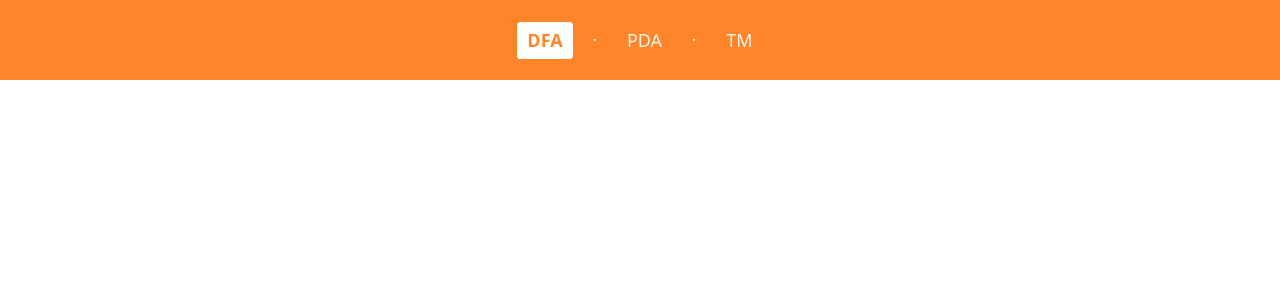
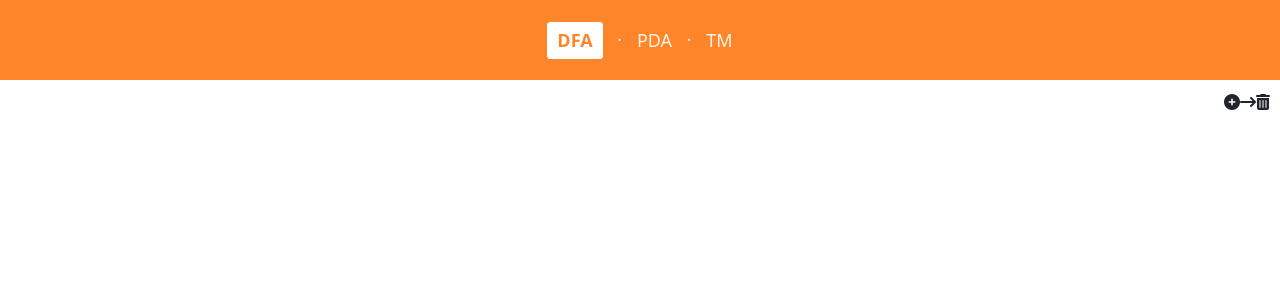
Before and after one commit to ErnestThePoet/Automata-Playground, a Next.js app: page /dfa in a window 1280 px wide. Shown: the top 300 px of the page. Built offline with nearby package versions, Linux system fonts and the light colour scheme.

Commit message:
before being refactored to better layout

```diff
--- /dev/null
+++ b/components/dfa/dfa-toolbar.js
@@ -0,0 +1,21 @@
+import react from "react";
+
+import styles from "styles/dfa/dfa-toolbar.module.scss";
+
+import classnames from "classnames";
+
+export default class DfaToolbar extends react.Component{
+    constructor(props) {
+        super(props);
+    }
+
+    render = () => (
+        <div className={classnames(this.props.className,styles.divToolbarWrapper)}>
+            <div>
+                <i className="fa-solid fa-circle-plus"></i>
+                <i className="fa-solid fa-arrow-right-long"></i>
+                <i className="fa-solid fa-trash-can"></i>
+            </div>
+        </div>
+    )
+}
--- a/package.json
+++ b/package.json
@@ -9,6 +9,7 @@
     "lint": "next lint"
   },
   "dependencies": {
+    "@fortawesome/fontawesome-free": "^6.1.1",
     "@reduxjs/toolkit": "^1.8.1",
     "bootstrap": "^5.1.3",
     "classnames": "^2.3.1",
--- a/pages/_app.js
+++ b/pages/_app.js
@@ -3,12 +3,14 @@ import { store } from "store/store";
 
 import { PAGE_INDEXES } from "store/router-actions";
 
-import LinkContainer from "components/LinkContainer";
+import LinkContainer from "components/link-container";
 
 import styles from "styles/app.module.scss";
 
 // global css must be added in _app.js
 import "bootstrap/dist/css/bootstrap.min.css";
+import "@fortawesome/fontawesome-free/css/fontawesome.min.css";
+import "@fortawesome/fontawesome-free/css/solid.min.css";
 
 import classnames from "classnames";
 
--- a/pages/dfa.js
+++ b/pages/dfa.js
@@ -1,17 +1,22 @@
 import react from "react";
 import Head from "next/head";
+
+import DfaToolbar from "components/dfa/dfa-toolbar";
+
+import styles from "styles/dfa.module.scss";
 
 export default class DfaPage extends react.Component {
     constructor(props) {
         super(props);
-
     }
 
     render = () => (
-        <div>
+        <div className={styles.divContentWrapper}>
             <Head>
                 <title>Automata Playground - DFA</title>
             </Head>
+
+            <DfaToolbar className={styles.dfaToolbar}/>
         </div>
     )
 }
--- a/styles/app.module.scss
+++ b/styles/app.module.scss
@@ -1,10 +1,10 @@
 @import "theme";
-
-$navbar-height:80px;
+@import "common";
+@import "layout-config";
 
 .divMainWrapper{
-    width: 100%;
-    height: 100%;
+    position: absolute;
+    @include full-parent-size;
 }
 
 .navNav{
--- /dev/null
+++ b/styles/common.scss
@@ -0,0 +1,11 @@
+@import "layout-config";
+
+@mixin full-parent-size{
+    width: 100%;
+    height: 100%;
+}
+
+@mixin full-content-area-size{
+    width:100vw;
+    height: calc(100vh - #{$navbar-height});
+}
--- /dev/null
+++ b/styles/dfa.module.scss
@@ -0,0 +1,12 @@
+@import "theme";
+@import "common";
+
+.divContentWrapper{
+    @include full-content-area-size;
+}
+
+.dfaToolbar{
+    position: fixed;
+    top: calc(#{$navbar-height} + 10px);
+    right: 10px;
+}
--- /dev/null
+++ b/styles/dfa/dfa-toolbar.module.scss
@@ -0,0 +1,6 @@
+@import "../theme";
+
+.divToolbarWrapper{
+    width: fit-content;
+    height: 20px;
+}
--- /dev/null
+++ b/styles/layout-config.scss
@@ -0,0 +1 @@
+$navbar-height: 80px;
--- a/styles/link-container.module.scss
+++ b/styles/link-container.module.scss
@@ -3,8 +3,7 @@
 .aNavItem {
     font-size: large;
 
-    margin: 0 20px;
-    padding: 5px 10px;
+    margin: 0 15px;
 
     transition-duration: 150ms;
 
@@ -13,6 +12,8 @@
 
 .aNavItemInactive{
     color: $navitem-color;
+
+    padding: 0;
 
     &:hover {
         color: $navitem-hover-color;
@@ -25,6 +26,8 @@
     color:$navbar-color;
     border-radius: 0.2em;
 
+    padding: 5px 10px;
+
     &:hover {
         color: $navbar-color;
     }
```
Also changed, not shown: components/link-container.js (renamed from components/LinkContainer.js), 1 other file (tests, documents, lock files or other folders).
